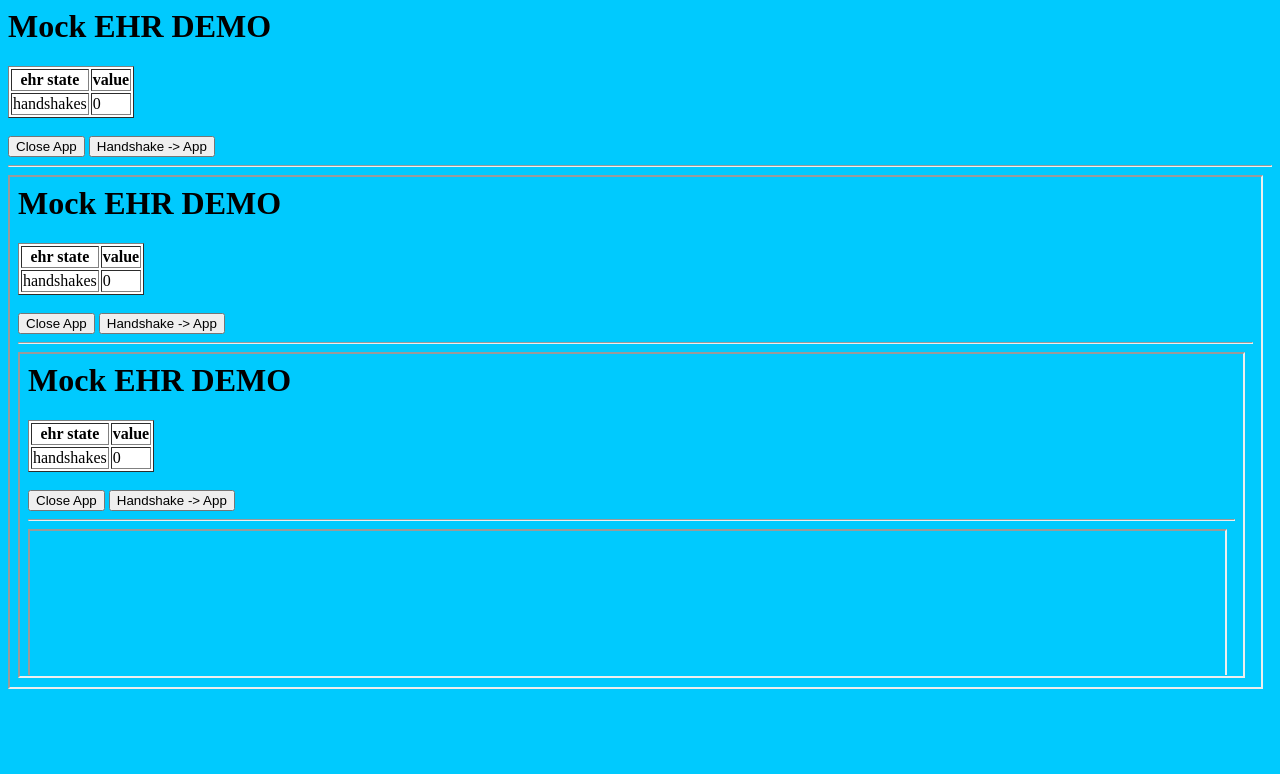
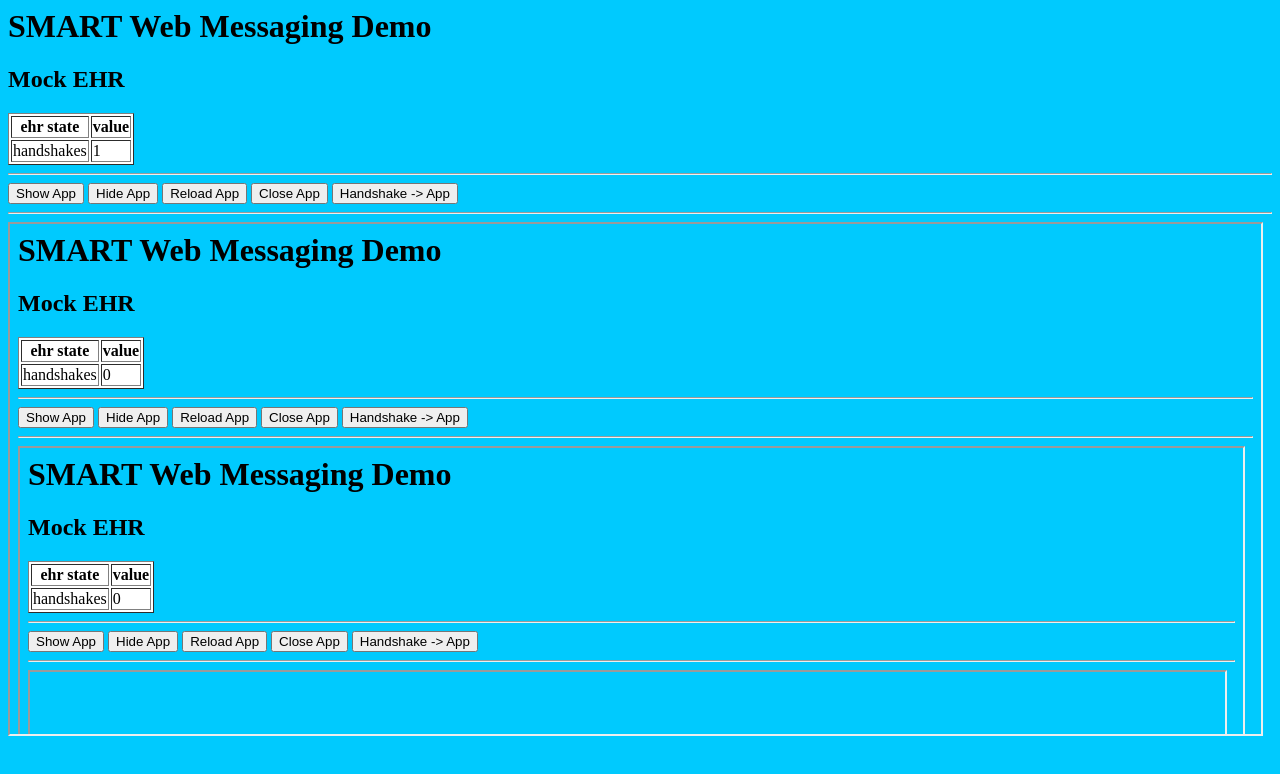
Before and after one commit to barabo/demo-swm-apps, a plain HTML site: page ehr/index.html in a window 1280 px wide. Both pictures are taken after a click on the button "Handshake -> App". Drawn offline with Linux system fonts and the light colour scheme.

Commit message:
wip: added more buttons, and implemented some button functionality

```diff
--- a/ehr/index.html
+++ b/ehr/index.html
@@ -3,33 +3,70 @@
 -->
 <html>
   <head>
-    <script type="text/javascript" >
+    <script type="text/javascript">
+
+    appOrigin = 'http://localhost:8001';
+
     var messageEventHandler = function (event) {
-      console.log('RECEIVED A MESSAGE FROM', event);
-      if (event.origin === 'http://localhost:8001') {
+      if (event.origin === appOrigin) {
         console.log("MESSAGE FROM EMBEDDED APP", event.data);
       }
     }
-    window.addEventListener('message', messageEventHandler, false);
+
+    function showApp(display="") {
+      document.getElementById("appFrame").style.display = display;
+    }
+
+    function closeApp() {
+      // TODO: signal the app that it's closing early
+      console.log('TODO: tell the app that its closing early');
+    }
+
+    function reloadApp() {
+      document.getElementById("appFrame").src += '';
+      document.getElementById('handshakes').innerText = 0;
+    }
+
+    function handshake() {
+      const handshakes = window.document.getElementById('handshakes');
+      handshakes.innerText = ~~handshakes.innerText + 1;
+    }
+
     </script>
   </head>
 
   <body style="background-color: #00cafe">
-    <h1>Mock EHR DEMO</h1>
+    <h1>SMART Web Messaging Demo</h1>
+    <h2>Mock EHR</h2>
     <table border="1" style="background-color: white;">
       <tr><th>ehr state</th><th>value</th></tr>
-      <tr><td>handshakes</td><td>0</td></tr>
+      <tr><td>handshakes</td><td><div id="handshakes">0</div></td></tr>
     </table>
-    <br>
-    <button>Close App</button>
-    <button>Handshake -> App</button>
+
+    <hr>
+    <button onclick="showApp()">Show App</button>
+    <button onclick="showApp('none')">Hide App</button>
+    <button onclick="reloadApp()">Reload App</button>
+    <button onclick="closeApp()">Close App</button>
+    <button onclick="handshake()">Handshake -> App</button>
+
     <hr>
     <iframe
       id="appFrame"
       border=1
       width="99%"
       height="65%"
-      src="http://localhost:8001"
-    ></iframe>
+    >
+      <h1>ERROR: iframes are disabled in this browser!</h1>
+    </iframe>
+
+    <script type="text/javascript">
+
+      // Load the app in the iframe, linking it to the event listener above.
+      document.getElementById('appFrame').src = appOrigin;
+      window.addEventListener('message', messageEventHandler, false);
+
+    </script>
+
   </body>
 </html>
```
Also changed, not shown: app/index.html (+0 -1 lines).
